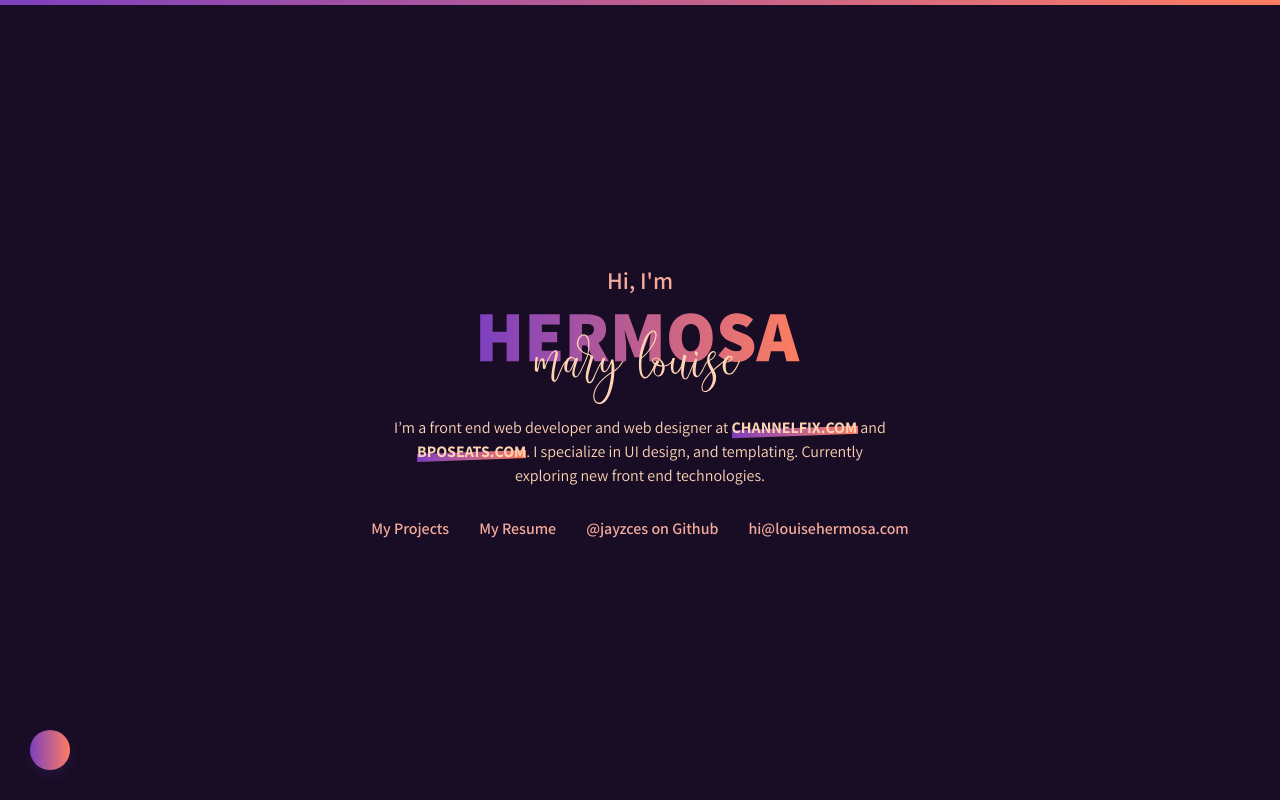
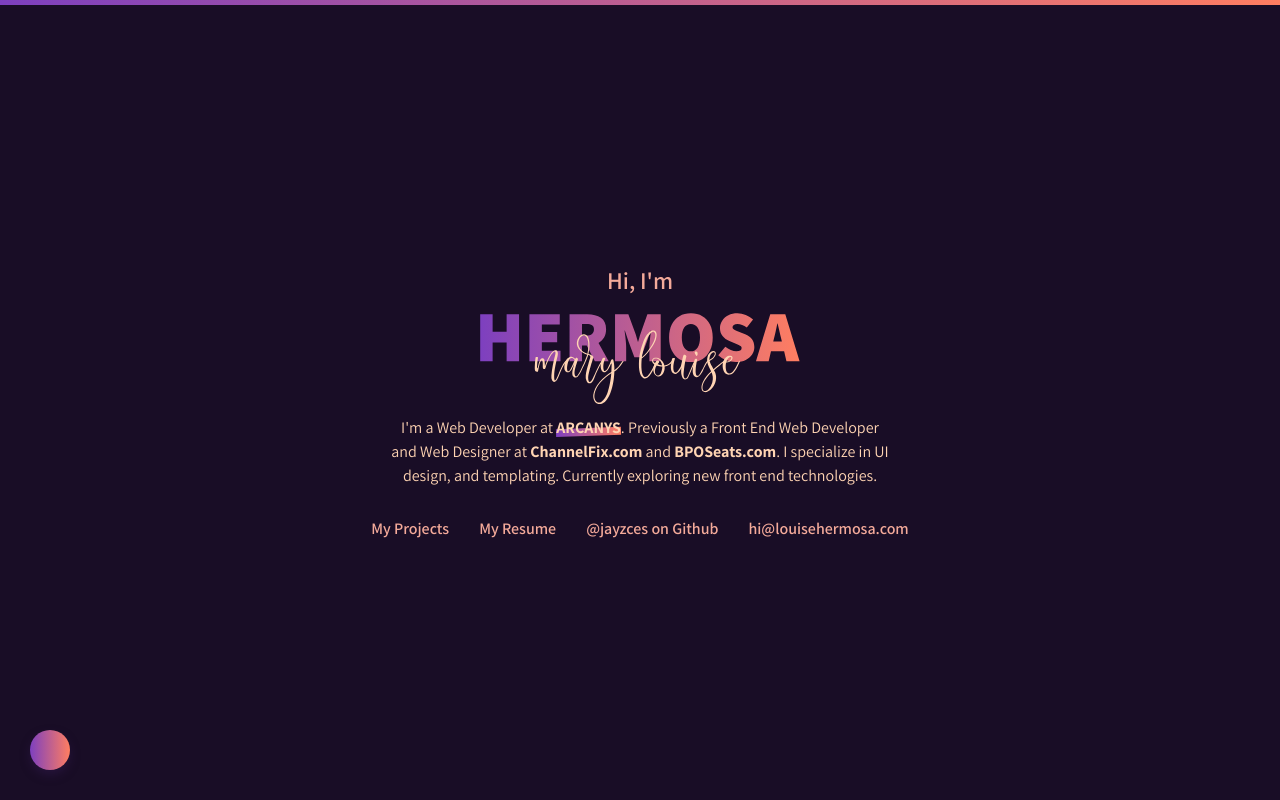
Before and after one commit to jayzces/website, a Vue app: page / in a window 1280 px wide. Shown: the top 800 px of the page. Built offline with nearby package versions, Linux system fonts and the light colour scheme; no server answers.

Commit message:
Content update

```diff
--- a/src/components/landing.vue
+++ b/src/components/landing.vue
@@ -7,7 +7,9 @@
                 </div>
             </header>
 
-            <p>I’m a front end web developer and web designer at <a href="https://channelfix.com" target="_blank" rel="noreferrer" class="main-link">ChannelFix.com</a> and <a href="https://bposeats.com" target="_blank" rel="noreferrer" class="main-link">BPOSeats.com</a>.  I specialize in UI design, and templating. Currently exploring new front end technologies.</p>
+            <p>
+                I'm a Web Developer at <a href="https://arcanys.com" rel="noreferrer" class="main-link">Arcanys</a>. Previously a Front End Web Developer and Web Designer at <strong>ChannelFix.com</strong> and <strong>BPOSeats.com</strong>. I specialize in UI design, and templating. Currently exploring new front end technologies.
+            </p>
 
             <footer class="links">
                 <a href="#my-projects">My Projects</a>
```
